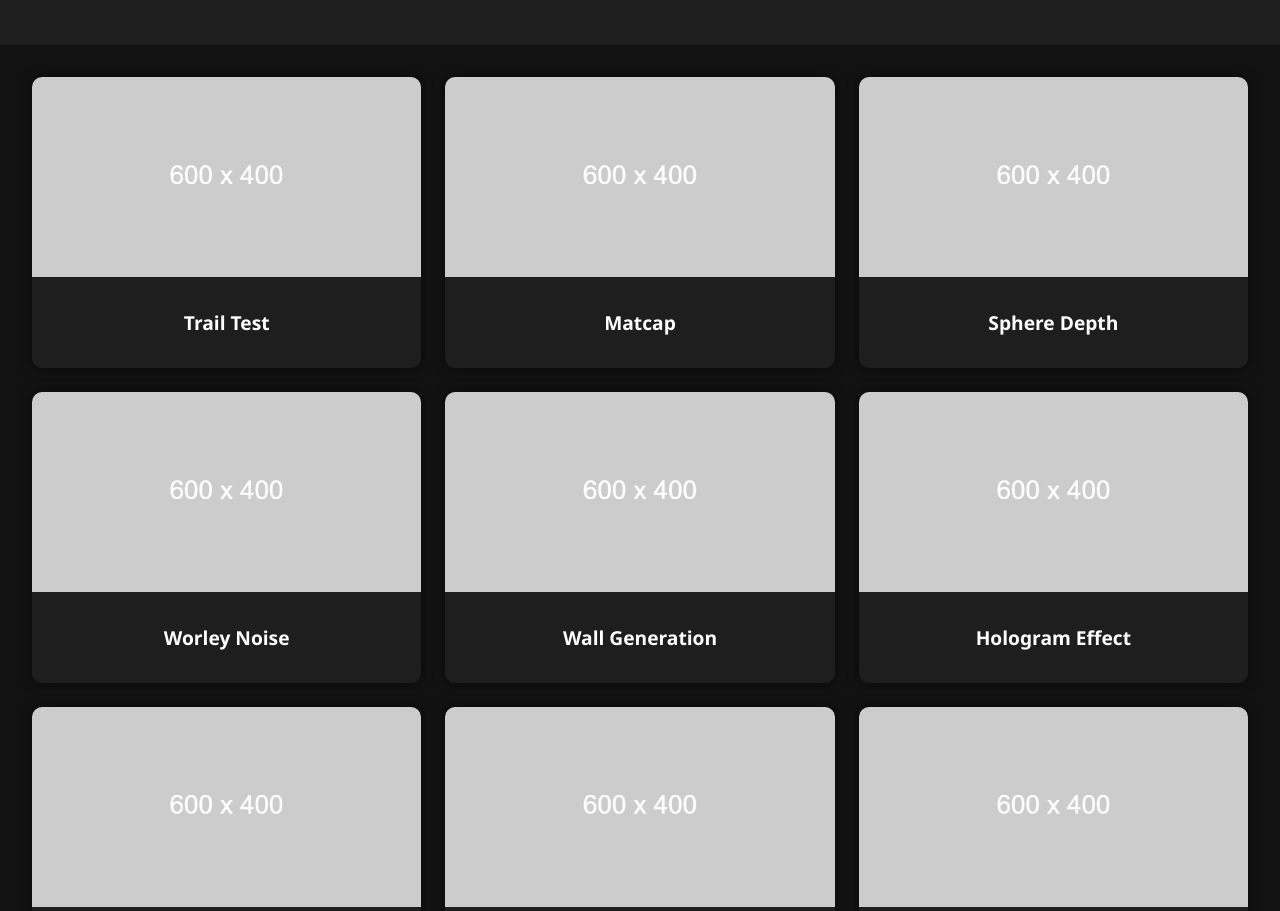
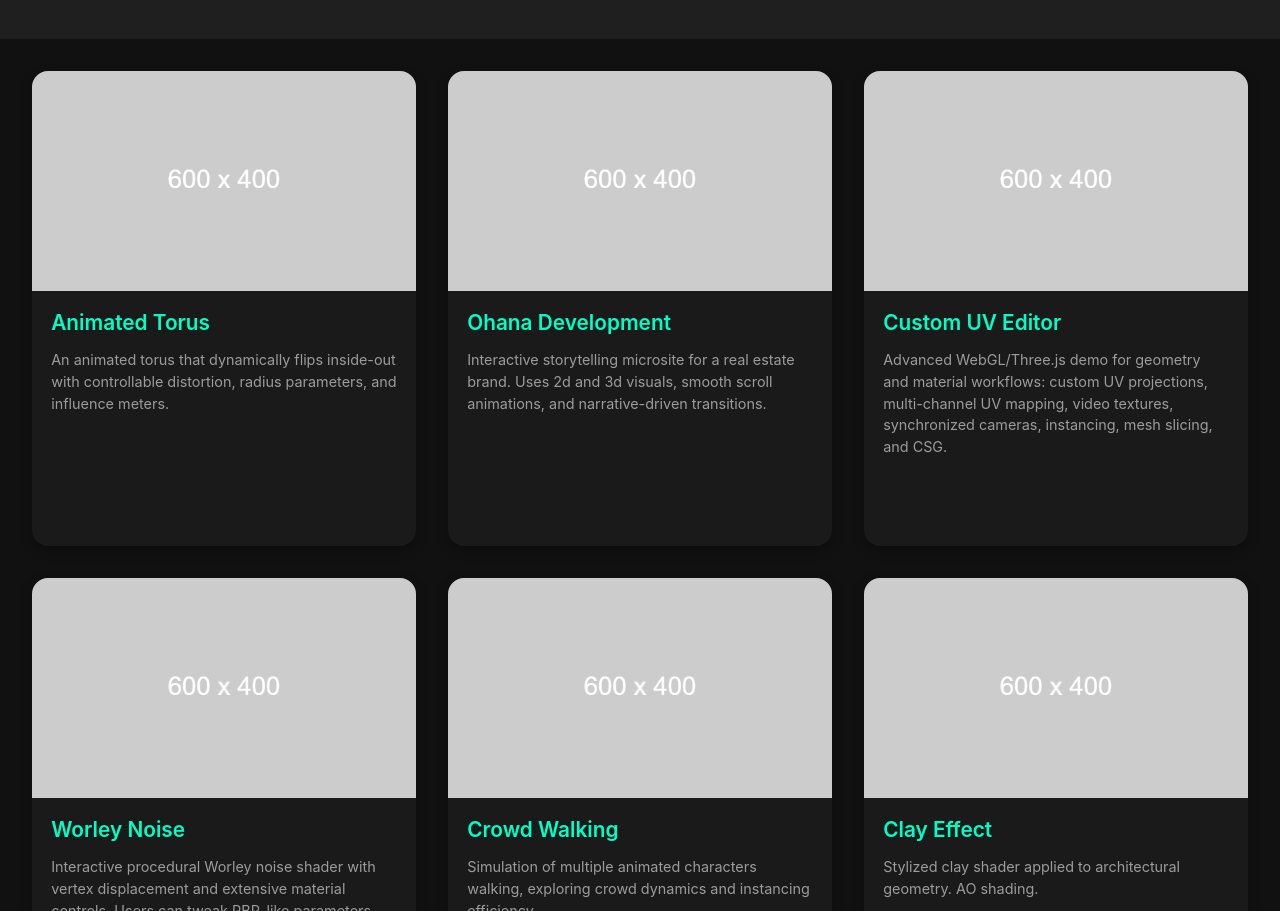
Before and after one commit to Moaaz-Rafique/moaaz, a website built with Vite: page index.html in a window 1280 px wide. Shown: the part 143-1054 px from the top of the page. Built offline with nearby package versions, Linux system fonts and the light colour scheme.

Commit message:
update the ui and project list

```diff
--- a/app.js
+++ b/app.js
@@ -1,163 +1,167 @@
 const image = "/dummy_600x400_ffffff_cccccc.png";
 const projects = [
   {
-    title: "Trail Test",
-    url: "https://brush-strokes.vercel.app/trailTest.html",
-    image: "https://via.placeholder.com/300x200?text=Trail+Test",
-    iframe: true,
+    title: "Animated Torus",
+    url: "https://brush-strokes.vercel.app/animatedTorus.html",
+    image: null,
+    description:
+      "An animated torus that dynamically flips inside-out with controllable distortion, radius parameters, and influence meters.",
+    seniority: 4,
+    relevance: 4,
+    portfolioReady: true,
+    tech: [
+      "Three.js",
+      "GLSL shaders",
+      "Geometry Distortion",
+      "Interactive Controls",
+    ],
+    notes:
+      "Strong shader/geometry showcase — polish with camera transitions, a UI overlay explaining parameters, or apply the flipping effect to different models for broader impact.",
   },
   {
-    title: "Matcap",
-    url: "https://brush-strokes.vercel.app/matcap.html",
-    image: "https://via.placeholder.com/300x200?text=Matcap",
-    iframe: true,
+    title: "Ohana Development",
+    url: "https://ohana-development-0.vercel.app/",
+    image: "screenshots/ohana_development.png",
+    description:
+      "Interactive storytelling microsite for a real estate brand. Uses 2d and 3d visuals, smooth scroll animations, and narrative-driven transitions.",
+    seniority: 4,
+    relevance: 5,
+    portfolioReady: true,
+    tech: [
+      "Three.js",
+      "Scroll-based animation",
+      "Camera pathing",
+      "GLSL shaders",
+    ],
+    notes:
+      "Already polished — adding scroll-based parallax or subtle 3D interactions would make it agency-grade.",
+  },
+  {
+    title: "Custom UV Editor",
+    url: "https://custom-uv-editor.vercel.app/",
+    image: "screenshots/custom_uv_editor.png",
+    description:
+      "Advanced WebGL/Three.js demo for geometry and material workflows: custom UV projections, multi-channel UV mapping, video textures, synchronized cameras, instancing, mesh slicing, and CSG.",
+    seniority: 5,
+    relevance: 4,
+    portfolioReady: true,
+    tech: [
+      "Three.js",
+      "WebGL Buffers",
+      "Geometry Manipulation",
+      "Video Textures",
+      "Instancing",
+      "CSG",
+      "UV Mapping",
+    ],
+    notes:
+      "Strong technical demo. To maximize portfolio impact: add a user-friendly editor UI, show a practical application (e.g., product configurator), and highlight performance scalability.",
+  },
+  {
+    title: "Worley Noise",
+    url: "https://brush-strokes.vercel.app/worley3.html",
+    image: null,
+    description:
+      "Interactive procedural Worley noise shader with vertex displacement and extensive material controls. Users can tweak PBR-like parameters (color, roughness, metalness, transmission, clearcoat, specular, opacity, etc.) alongside noise settings to explore both surface appearance and geometry deformation.",
+    seniority: 4,
+    relevance: 5,
+    portfolioReady: true,
+    tech: [
+      "GLSL shaders",
+      "Noise functions",
+      "Vertex displacement",
+      "Custom PBR materials",
+      "Interactive uniforms",
+      "Three.js",
+    ],
+    notes:
+      "Now this is more than a noise demo — it’s effectively a mini shader/material lab. To boost portfolio impact: package it as a 'Procedural Material Explorer' with presets (e.g., glass, clay, metal) and export options (textures or materials).",
+  },
+  {
+    title: "Crowd Walking",
+    url: "https://hologram-effect-threejs.vercel.app/walking.html",
+    image: null,
+    description:
+      "Simulation of multiple animated characters walking, exploring crowd dynamics and instancing efficiency.",
+    seniority: 4,
+    relevance: 4,
+    portfolioReady: true,
+    tech: ["Three.js", "Animation Mixer", "Instancing", "Crowd Simulation"],
+    notes:
+      "Add flocking/AI behavior or link it to architectural/entertainment contexts to elevate it as a case study.",
+  },
+  {
+    title: "Clay Effect",
+    url: "https://clay-effect.vercel.app/",
+    image: "screenshots/clay_effect.png",
+    description:
+      "Stylized clay shader applied to architectural geometry. AO shading.",
+    seniority: 4,
+    relevance: 3,
+    portfolioReady: true,
+    tech: [
+      "Three.js",
+      "GLSL shaders",
+      "Custom Material",
+      "AO-inspired shading",
+    ],
+    notes:
+      "Enhance relevance by applying it to characters or animating the architecture to showcase the shader in motion.",
   },
   {
     title: "Sphere Depth",
     url: "https://brush-strokes.vercel.app/sphereDepth.html",
-    image: "https://via.placeholder.com/300x200?text=Sphere+Depth",
-    iframe: true,
-  },
-  {
-    title: "Worley Noise",
-    url: "https://brush-strokes.vercel.app/worley3.html",
-    image: "https://via.placeholder.com/300x200?text=Worley+Noise",
-    iframe: true,
-  },
-  {
-    title: "Wall Generation",
-    url: "https://brush-strokes.vercel.app/wallGeneration.html",
-    image: "https://via.placeholder.com/300x200?text=Wall+Gen",
-    iframe: true,
-  },
-  {
-    title: "Hologram Effect",
-    url: "https://hologram-effect-threejs.vercel.app/hologram.html",
-    image: "https://via.placeholder.com/300x200?text=Hologram",
-    iframe: true,
-  },
-  {
-    title: "Hologram Sprite",
-    url: "https://hologram-effect-threejs.vercel.app/sprite.html",
-    image: "https://via.placeholder.com/300x200?text=Sprite",
-    iframe: true,
-  },
-  {
-    title: "Hologram Walking",
-    url: "https://hologram-effect-threejs.vercel.app/walking.html",
-    image: "https://via.placeholder.com/300x200?text=Walking",
-    iframe: true,
-  },
-  {
-    title: "Thermal Effect",
-    url: "https://thermal-effect.vercel.app/",
-    image: "https://via.placeholder.com/300x200?text=Thermal+Effect",
-    iframe: true,
-  },
-  {
-    title: "Clay Effect",
-    url: "https://clay-effect.vercel.app/",
-    image: "https://via.placeholder.com/300x200?text=Clay+Effect",
-    iframe: true,
-  },
-  {
-    title: "Chiac",
-    url: "https://chiac.vercel.app/",
-    image: "https://via.placeholder.com/300x200?text=Chiac",
-    iframe: true,
-  },
-  {
-    title: "Yin Yang Config",
-    url: "https://yin-yang-config.vercel.app/zimtest.html",
-    image: "https://via.placeholder.com/300x200?text=Yin+Yang",
-    iframe: true,
+    image: "screenshots/sphere_depth.png",
+    description:
+      "Animated depth-shading experiment using postprocessing and custom depth shaders.",
+    seniority: 4,
+    relevance: 3,
+    portfolioReady: false,
+    tech: ["Three.js", "Postprocessing", "Depth Shaders", "GLSL"],
+    notes:
+      "Make it more relevant by adding interactivity (user-controlled light/camera) or applying the depth technique in a practical use case like fog effects or stylized rendering.",
   },
   {
     title: "Process Animation",
     url: "https://process-animation.vercel.app/",
-    image: "https://via.placeholder.com/300x200?text=Process+Animation",
-    iframe: true,
+    image: "screenshots/process_animation.png",
+    description:
+      "Fragment shader animations representing AI states such as idle, standby, listening, and processing.",
+    seniority: 3,
+    relevance: 3,
+    portfolioReady: false,
+    tech: ["GLSL shaders", "Fragment Shaders", "UI Feedback"],
+    notes:
+      "Increase impact by tying animations directly to real user input (e.g., mic state, API responses) or presenting as part of an interactive UI system.",
   },
+
   {
-    title: "Ohana Development",
-    url: "https://ohana-development-0.vercel.app/",
-    image: "https://via.placeholder.com/300x200?text=Ohana",
-    iframe: true,
+    title: "Fortune Teller",
+    url: "https://fortune-teller-web.vercel.app/",
+    image: "screenshots/fortune_teller.png",
+    description:
+      "A interactive WebGL fortune teller. Combines 3D interaction and visuals to deliver an engaging experience.",
+    seniority: 3,
+    relevance: 2,
+    portfolioReady: true,
+    tech: ["Three.js", "Interactive UI"],
+    notes:
+      "Already strong — add atmospheric audio, smoother transitions, and polish visuals for a portfolio centerpiece.",
   },
   {
     title: "WebGL Animation Components",
     url: "https://webgl-animation-components.vercel.app/",
-    image: "https://via.placeholder.com/300x200?text=Animation+Components",
-    iframe: true,
-  },
-  {
-    title: "Fortune Teller",
-    url: "https://fortune-teller-web.vercel.app/",
-    image: "https://via.placeholder.com/300x200?text=Fortune+Teller",
-    iframe: true,
-  },
-  {
-    title: "Interactive Animations R3F",
-    url: "https://interactive-animations-r3f.vercel.app/",
-    image: "https://via.placeholder.com/300x200?text=Interactive+R3F",
-    iframe: true,
-  },
-  {
-    title: "Ring Configuration",
-    url: "https://ring-configration.vercel.app/",
-    image: "https://via.placeholder.com/300x200?text=Ring+Config",
-    iframe: true,
-  },
-  {
-    title: "UV Video",
-    url: "https://custom-uv-editor.vercel.app/video.html",
-    image: "https://via.placeholder.com/300x200?text=UV+Video",
-    iframe: true,
-  },
-  {
-    title: "Same Camera",
-    url: "https://custom-uv-editor.vercel.app/same-camera.html",
-    image: "https://via.placeholder.com/300x200?text=Same+Camera",
-    iframe: true,
-  },
-  {
-    title: "Multiple Projections",
-    url: "https://custom-uv-editor.vercel.app/multiple-projections.html",
-    image: "https://via.placeholder.com/300x200?text=Multi+Proj",
-    iframe: true,
-  },
-  {
-    title: "Multiple Proj Instancing",
-    url: "https://custom-uv-editor.vercel.app/multiple-projections-instancing.html",
-    image: "https://via.placeholder.com/300x200?text=Multi+Proj+Instancing",
-    iframe: true,
-  },
-  {
-    title: "Cut Mesh Using Plane",
-    url: "https://custom-uv-editor.vercel.app/CutMeshUsingPlane.html",
-    image: "https://via.placeholder.com/300x200?text=Cut+Mesh",
-    iframe: true,
-  },
-  {
-    title: "Model Animation",
-    url: "https://custom-uv-editor.vercel.app/model-animation.html",
-    image: "https://via.placeholder.com/300x200?text=Model+Anim",
-    iframe: true,
-  },
-  {
-    title: "3D Model with CSG",
-    url: "https://custom-uv-editor.vercel.app/3d-model-with-csg.html",
-    image: "https://via.placeholder.com/300x200?text=CSG+Model",
-    iframe: true,
-  },
-  {
-    title: "Product Configurator",
-    url: "https://product-configurator-cyan.vercel.app/",
-    image: "https://via.placeholder.com/300x200?text=Configurator",
-    iframe: true,
+    image: null,
+    description:
+      "Library of reusable animation components for WebGL and Three.js, built for rapid prototyping of interactive effects.",
+    seniority: 3,
+    relevance: 3,
+    portfolioReady: false,
+    tech: ["Three.js", "Component Design", "Reusable Animations"],
+    notes:
+      "Showcase these powering a polished site or interactive demo — otherwise, it feels like background utility work rather than a highlight.",
   },
 ];
-
 const container = document.getElementById("projectGrid");
 
 projects.forEach((project) => {
@@ -170,13 +174,21 @@ projects.forEach((project) => {
   const preview =
     project.iframe && false
       ? `<iframe src="${project.url}"></iframe>`
-      : `<img
-          src=${image}
-          alt="${project.title}" />`;
+      : `<img src=${image} alt="${project.title}" />`;
+
+  const techList = project.tech
+    ? `<ul class="tech">${project.tech
+        .map((t) => `<li>${t}</li>`)
+        .join("")}</ul>`
+    : "";
 
   card.innerHTML = `
     ${preview}
-    <h2>${project.title}</h2>
+    <div class="card-content">
+      <h2>${project.title}</h2>
+      <p class="description">${project.description}</p>
+      ${techList}
+    </div>
   `;
 
   container.appendChild(card);
--- a/package.json
+++ b/package.json
@@ -1,5 +1,5 @@
 {
-  "name": "brush-trails",
+  "name": "portfolio",
   "version": "1.0.1",
   "type": "module",
   "files": [
--- a/style.css
+++ b/style.css
@@ -1,8 +1,16 @@
+:root {
+  --bg: #111;
+  --card-bg: #1a1a1a;
+  --accent: #00ffc6;
+  --text: #eee;
+  --muted: #aaa;
+}
+
 body {
-  font-family: "Segoe UI", sans-serif;
+  font-family: "Inter", sans-serif;
+  background: var(--bg);
+  color: var(--text);
   margin: 0;
-  background-color: #121212;
-  color: #fff;
 }
 
 header,
@@ -14,37 +22,110 @@ footer {
 
 .grid {
   display: grid;
-  gap: 1.5rem;
+  grid-template-columns: repeat(auto-fill, minmax(320px, 1fr));
+  gap: 2rem;
   padding: 2rem;
-  grid-template-columns: repeat(auto-fill, minmax(300px, 1fr));
 }
 
 .card {
-  background: #1e1e1e;
-  border-radius: 10px;
+  position: relative;
+  background: var(--card-bg);
+  border-radius: 1rem;
   overflow: hidden;
-  box-shadow: 0 0 12px rgba(0, 0, 0, 0.5);
-  transition: transform 0.2s ease;
   text-decoration: none;
   color: inherit;
+  box-shadow: 0 4px 12px rgba(0, 0, 0, 0.3);
+  transition: transform 0.4s ease, box-shadow 0.4s ease;
+  display: flex;
+  flex-direction: column;
 }
 
 .card:hover {
-  transform: scale(1.02);
+  transform: translateY(-10px) scale(1.03);
+  box-shadow: 0 12px 30px rgba(0, 0, 0, 0.5);
 }
 
-.card iframe,
-.card img {
+.card img,
+.card iframe {
   width: 100%;
-  height: 200px;
-  border: none;
-  display: block;
+  height: 220px;
   object-fit: cover;
-  background: #000;
+  transition: transform 0.6s ease;
+}
+
+.card:hover img {
+  transform: scale(1.08);
+}
+
+.card::before {
+  content: "";
+  position: absolute;
+  inset: 0;
+  background: linear-gradient(to top, rgba(0,0,0,0.6), transparent 60%);
+  opacity: 0;
+  transition: opacity 0.4s ease;
+  pointer-events: none;
+  z-index: 1;
+}
+
+.card:hover::before {
+  opacity: 1;
+}
+
+.card-content {
+  padding: 1.2rem;
+  z-index: 2;
+  position: relative;
 }
 
 .card h2 {
-  font-size: 1.2rem;
-  padding: 1rem;
-  text-align: center;
+  margin: 0 0 0.5rem;
+  font-size: 1.3rem;
+  font-weight: 600;
+  color: var(--accent);
+  transition: color 0.3s ease;
 }
+
+.card:hover h2 {
+  color: #fff;
+}
+
+.card .description {
+  font-size: 0.9rem;
+  line-height: 1.5;
+  color: var(--muted);
+  margin-bottom: 0.75rem;
+  opacity: 0.9;
+}
+
+.tech {
+  display: flex;
+  flex-wrap: wrap;
+  gap: 0.5rem;
+  list-style: none;
+  padding: 0;
+  margin: 0;
+  transform: translateY(10px);
+  opacity: 0;
+  transition: opacity 0.4s ease, transform 0.4s ease;
+}
+
+.card:hover .tech {
+  transform: translateY(0);
+  opacity: 1;
+}
+
+.tech li {
+  background: rgba(255,255,255,0.08);
+  color: var(--accent);
+  font-size: 0.75rem;
+  padding: 0.3rem 0.6rem;
+  border-radius: 0.5rem;
+  backdrop-filter: blur(4px);
+  transition: background 0.3s ease, color 0.3s ease;
+}
+
+.tech li:hover {
+  background: var(--accent);
+  color: #111;
+}
```
